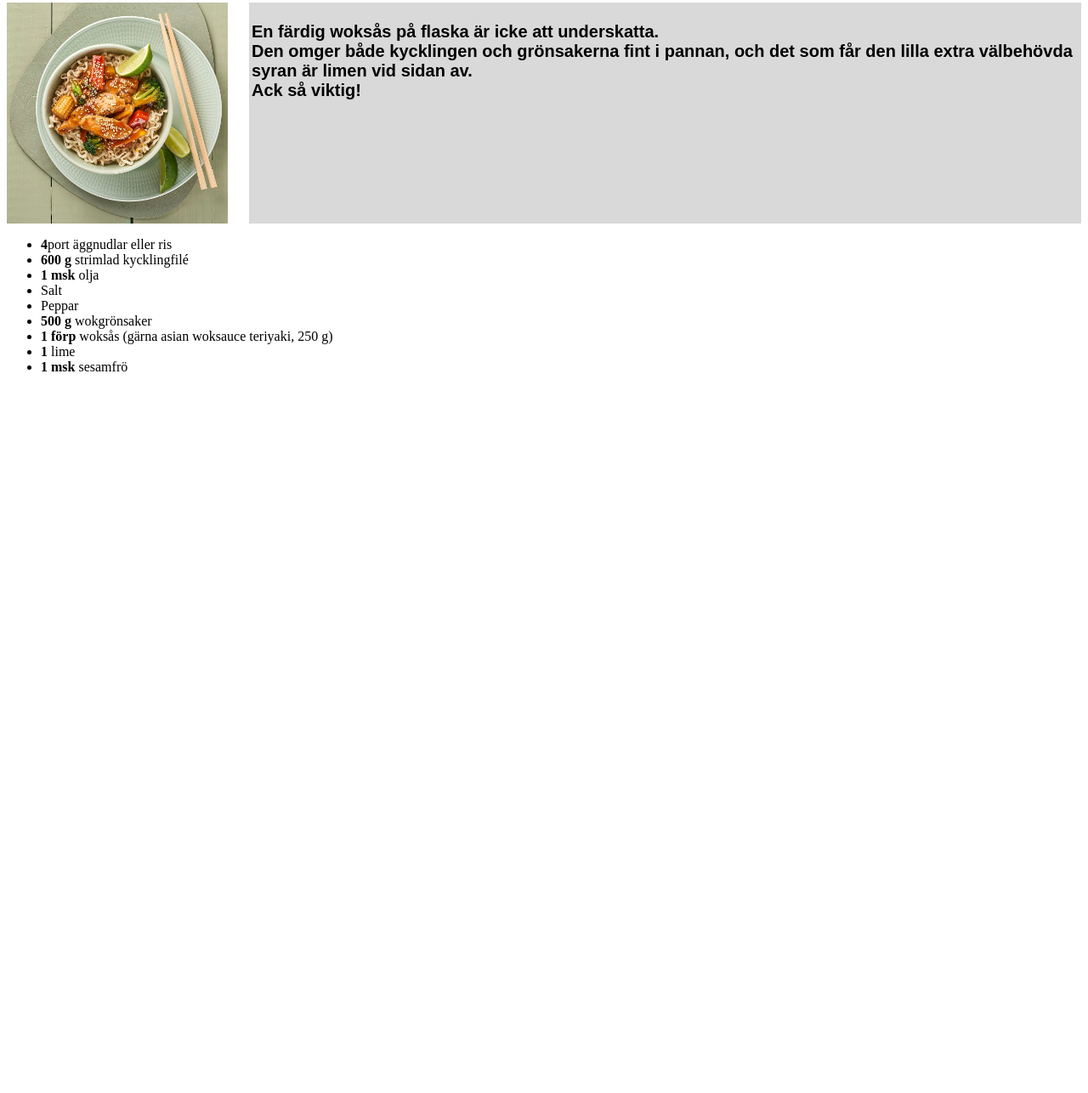
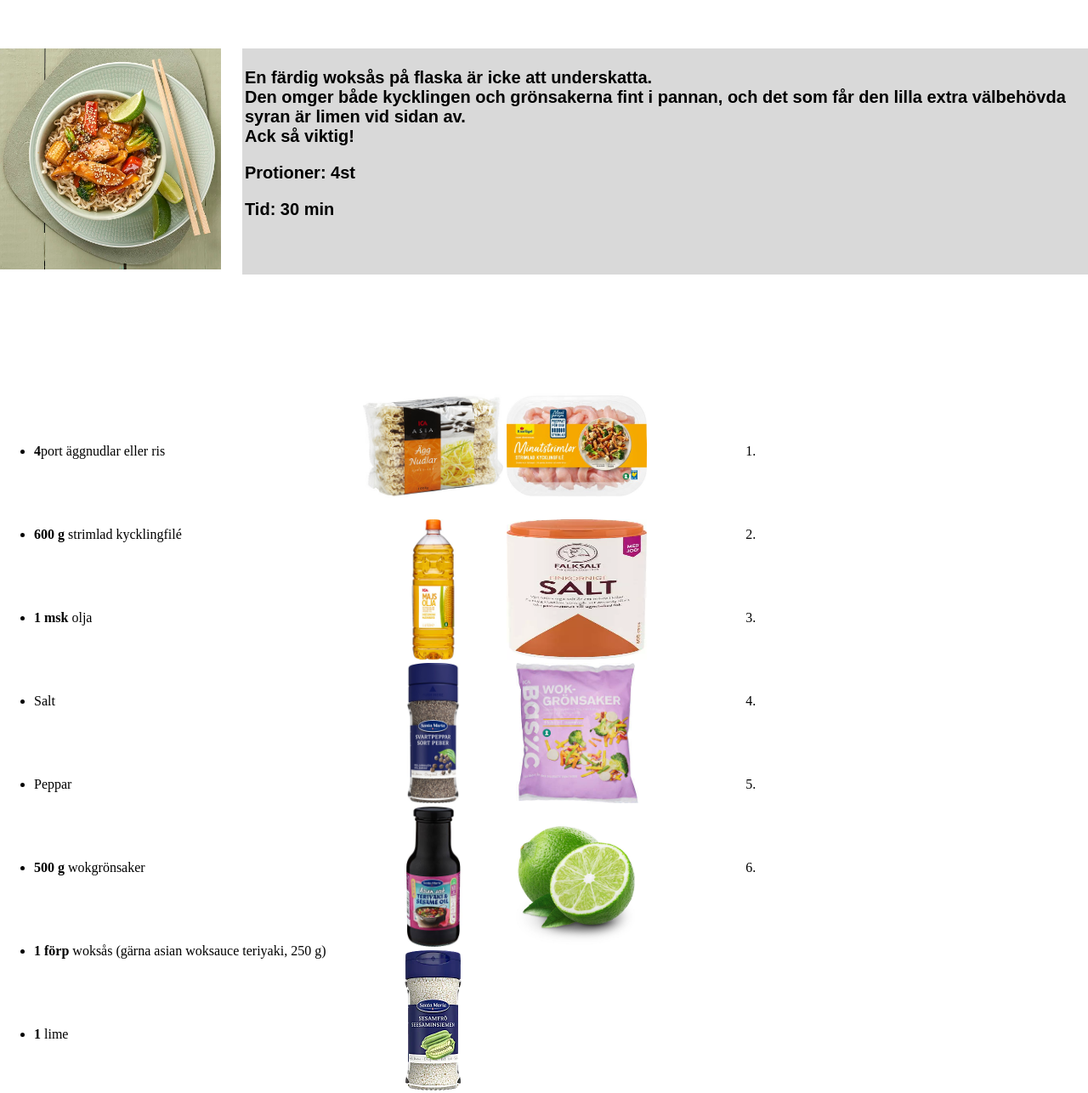
Before and after one commit to TE22B-Salehi-Iman/project01, a plain HTML site: page noodles.html in a window 1280 px wide. Shown: the part 135-1421 px from the top of the page at 85% size. Drawn offline with Linux system fonts and the light colour scheme.

Commit message:
uppdatering: bara fixar bilder och instruktioner

```diff
--- a/noodles.html
+++ b/noodles.html
@@ -30,6 +30,16 @@
                         En färdig woksås på flaska är icke att underskatta. <br> Den omger både kycklingen och grönsakerna fint i pannan, och det som får den lilla extra välbehövda syran är limen vid sidan av. <br> Ack så viktig!
                     </strong>
                 </p>
+                <p>
+                    <strong>
+                        Protioner: 4st
+                    </strong>
+                </p>
+                <p>
+                    <strong>
+                        Tid: 30 min
+                    </strong>
+                </p>
             </div>
         </div>
         <div class="noodle-recipe">
@@ -45,8 +55,26 @@
                 <li><strong>1 msk</strong> sesamfrö</li>
             </ul>
         </div>
+        <div class="noodle-image-list">
+            <img src="./img/nolda.jpg" alt="nudlar" height="165">
+            <img src="./img/strumel.jpg" alt="kycklung" height="165">
+            <img src="./img/oyl.jpg" alt="matlagnings olja" height="165">
+            <img src="./img/sult.webp" alt="salt" height="165" width="165">
+            <img src="./img/peber.jpg" alt="peppar" height="165">
+            <img src="./img/wuk.jpg" alt="wokgrönsaker" height="165">
+            <img src="./img/wuksus.jpg" alt="woksås" height="165">
+            <img src="./img/4c607102cca5dd0f20c8e91a4943494e.jpg" alt="lime" height="165">
+            <img src="./img/susumsuud.webp" alt="sesamfrö" height="165">
+        </div>
         <div class="noodle-instructions">
-
+            <ol>
+                <li></li>
+                <li></li>
+                <li></li>
+                <li></li>
+                <li></li>
+                <li></li>
+            </ol>
         </div>
     </div>
 </body>
--- a/style.css
+++ b/style.css
@@ -4,6 +4,11 @@ p, h1, h2, h3, h4
 {
     font-family: 'Caveat', cursive;
     font-family: 'Saira Condensed', sans-serif;
+}
+
+body
+{
+    margin: 0px;
 }
 
 /* huvudmenyn */
@@ -161,7 +166,7 @@ footer
 {
     display: grid;
     grid-template-columns: 1fr 1fr 1fr;
-    grid-template-rows: 1fr 2fr 5fr 4fr;
+    grid-template-rows: 1fr 2fr 5fr;
 }
 
 .noodle-nav
@@ -212,4 +217,17 @@ footer
     background-color: #d9d9d9;
     font-size: 20px;
     margin-left: 25px;
+    height: 260px;
 }
+
+.noodle-image.recipelist
+{
+    grid-area: 3 / 2 / 4 / 3;
+    display: flex;
+    flex-direction: row;
+}
+
+li
+{
+    margin-block: 80px;
+}
```
Also changed, not shown: img/4c607102cca5dd0f20c8e91a4943494e.jpg (added), img/nolda.jpg (added), img/oyl.jpg (added), img/peber.jpg (added), img/strumel.jpg (added), img/sult.webp (added), img/susumsuud.webp (added), img/wuk.jpg (added), img/wuksus.jpg (added).
